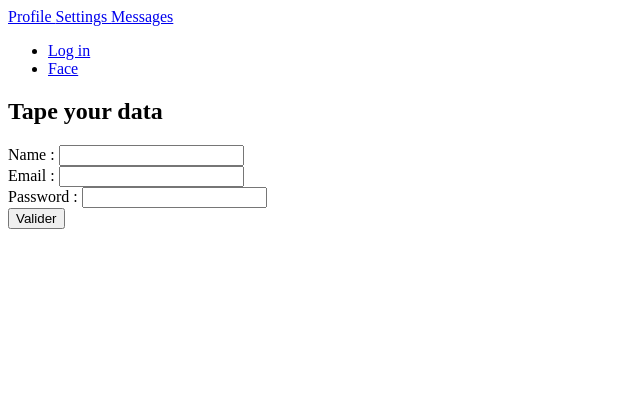
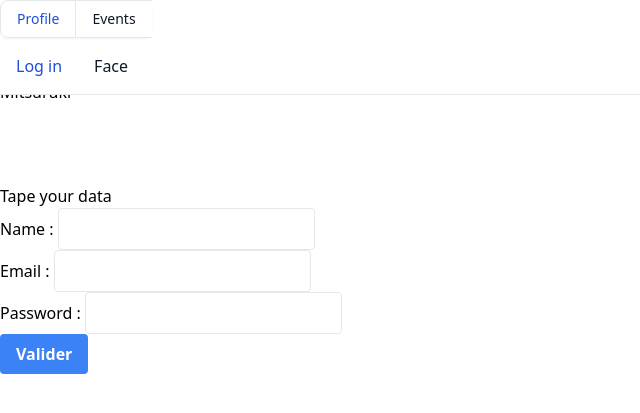
Before and after one commit to vsilvanska/mitsu_projet, a Flask app: page /reg in a window 1280 px wide. Shown: the top 413 px of the page, without its empty margins (0-640 px from the left). Run offline with Flask 3, Linux system fonts and the light colour scheme.

Commit message:
wow, j'ai pas tout cassé

```diff
--- a/app.py
+++ b/app.py
@@ -31,6 +31,8 @@ def home():
     return render_template("base.html", title="Mitsuruki")
 
 
+
+
 @app.route("/reg", methods=['GET', 'POST'])
 def reg():
     if request.method == 'GET':
@@ -59,12 +61,18 @@ def reg():
         return redirect('/profile')
 
 @app.route('/profile')
-def submitted():
+def profile():
     return render_template('profile.html',
                            name=session['name'],
                            email=session['email'],
                            prenom=session['password'],
                            )
 
+
+@app.route("/events")
+def events():
+    return render_template("events.html")
+
+
 if __name__ == '__main__':
 	app.run(debug=True)
--- a/static/dist/output.css
+++ b/static/dist/output.css
@@ -742,6 +742,10 @@ video {
   margin-top: 1rem;
 }
 
+.mt-auto {
+  margin-top: auto;
+}
+
 .block {
   display: block;
 }
@@ -1015,6 +1019,11 @@ video {
   background-color: rgb(255 255 255 / 0.3);
 }
 
+.object-left {
+  -o-object-position: left;
+     object-position: left;
+}
+
 .p-1 {
   padding: 0.25rem;
 }
@@ -1155,11 +1164,6 @@ video {
 .text-gray-900 {
   --tw-text-opacity: 1;
   color: rgb(17 24 39 / var(--tw-text-opacity));
-}
-
-.text-pink-300 {
-  --tw-text-opacity: 1;
-  color: rgb(249 168 212 / var(--tw-text-opacity));
 }
 
 .text-white {
--- a/templates/base.html
+++ b/templates/base.html
@@ -3,30 +3,32 @@
 <head>
     <meta charset="UTF-8">
     <meta name="viewport" content="width=device-width, initial-scale=1.0">
-    <title>{% block title %}{{ title }}{% endblock title %}</title>
+    <title>{% block title %}{% endblock %}</title>
     <link rel="stylesheet" href="{{ url_for('static', filename='dist/output.css') }}">
 </head>
-<body class ="bg-blue-700">
-    {% block content %}
+<body>
     <nav class="bg-white dark:bg-gray-900 fixed w-full z-20 top-0 start-0 border-b border-gray-200 dark:border-gray-600">
-        <!-- Navigation content -->
-        <div class="max-w-screen-xl flex flex-wrap items-center justify-between mx-auto p-4">
+        <div class="inline-flex rounded-md shadow-sm">
+            <a href="{{ url_for('profile') }}" aria-current="page" class="px-4 py-2 text-sm font-medium text-blue-700 bg-white border border-gray-200 rounded-s-lg hover:bg-gray-100 focus:z-10 focus:ring-2 focus:ring-blue-700 focus:text-blue-700 dark:bg-gray-800 dark:border-gray-700 dark:text-white dark:hover:text-white dark:hover:bg-gray-700 dark:focus:ring-blue-500 dark:focus:text-white">
+            Profile
+            </a>
+            <a href="{{ url_for('events') }}"class="px-4 py-2 text-sm font-medium text-gray-900 bg-white border-t border-b border-gray-200 hover:bg-gray-100 hover:text-blue-700 focus:z-10 focus:ring-2 focus:ring-blue-700 focus:text-blue-700 dark:bg-gray-800 dark:border-gray-700 dark:text-white dark:hover:text-white dark:hover:bg-gray-700 dark:focus:ring-blue-500 dark:focus:text-white">
+            Events
+            </a>
+        </div>
+        <div class="max-w-screen-xl flex flex-wrap items-center justify-between mx-auto p-4 ">
             <div class="items-center justify-between hidden w-full md:flex md:w-auto md:order-1" id="navbar-sticky">
                 <ul class="flex flex-col p-4 md:p-0 mt-4 font-medium border border-gray-100 rounded-lg bg-gray-50 md:space-x-8 rtl:space-x-reverse md:flex-row md:mt-0 md:border-0 md:bg-white dark:bg-gray-800 md:dark:bg-gray-900 dark:border-gray-700">
                     <li>
-                        <a href="{{ url_for('reg') }}" class="block py-2 px-3 text-pink-300 bg-blue-700 rounded md:bg-transparent md:text-blue-700 md:p-0 md:dark:text-blue-500" aria-current="page">Log in</a>
+                        <a href="{{ url_for('reg') }}" class="block py-2 px-3 text-white bg-blue-700 rounded md:bg-transparent md:text-blue-700 md:p-0 md:dark:text-blue-500" aria-current="page">Log in</a>
                     </li>
                     <li>
-                        <a href="{{ url_for('index') }}" class="block py-2 px-3 text-pink-300 rounded hover:bg-gray-100 md:hover:bg-transparent md:hover:text-blue-700 md:p-0 md:dark:hover:text-blue-500 dark:text-white dark:hover:bg-gray-700 dark:hover:text-white md:dark:hover:bg-transparent dark:border-gray-700">Face</a>
+                        <a href="{{ url_for('index') }}" class="block py-2 px-3 text-gray-900 rounded hover:bg-gray-100 md:hover:bg-transparent md:hover:text-blue-700 md:p-0 md:dark:hover:text-blue-500 dark:text-white dark:hover:bg-gray-700 dark:hover:text-white md:dark:hover:bg-transparent dark:border-gray-700">Face</a>
                     </li>
                 </ul>
             </div>
         </div>
     </nav>
-    <h1>Welcome to {{ title }}!</h1>
-    <footer class="bg-white rounded-lg shadow m-4 dark:bg-gray-800">
-        <!-- Footer content -->
-    </footer>
-    {% endblock content %}
+    {% block content %}{% endblock %}
 </body>
 </html>
--- a/templates/reg.html
+++ b/templates/reg.html
@@ -1,33 +1,7 @@
-<!DOCTYPE html>
-<html lang="en">
-<head>
-    <meta charset="UTF-8">
-    <title>Mitsuruki</title>
-</head>
-<body>
-    <nav class="bg-white dark:bg-gray-900 fixed w-full z-20 top-0 start-0 border-b border-gray-200 dark:border-gray-600">
-        <div class="inline-flex rounded-md shadow-sm">
-            <a href="#" aria-current="page" class="px-4 py-2 text-sm font-medium text-blue-700 bg-white border border-gray-200 rounded-s-lg hover:bg-gray-100 focus:z-10 focus:ring-2 focus:ring-blue-700 focus:text-blue-700 dark:bg-gray-800 dark:border-gray-700 dark:text-white dark:hover:text-white dark:hover:bg-gray-700 dark:focus:ring-blue-500 dark:focus:text-white">
-            Profile
-            </a>
-            <a href="#" class="px-4 py-2 text-sm font-medium text-gray-900 bg-white border-t border-b border-gray-200 hover:bg-gray-100 hover:text-blue-700 focus:z-10 focus:ring-2 focus:ring-blue-700 focus:text-blue-700 dark:bg-gray-800 dark:border-gray-700 dark:text-white dark:hover:text-white dark:hover:bg-gray-700 dark:focus:ring-blue-500 dark:focus:text-white">
-            Settings
-            </a>
-            <a href="#" class="px-4 py-2 text-sm font-medium text-gray-900 bg-white border border-gray-200 rounded-e-lg hover:bg-gray-100 hover:text-blue-700 focus:z-10 focus:ring-2 focus:ring-blue-700 focus:text-blue-700 dark:bg-gray-800 dark:border-gray-700 dark:text-white dark:hover:text-white dark:hover:bg-gray-700 dark:focus:ring-blue-500 dark:focus:text-white">
-            Messages
-            </a>
-        </div>
-        <div class="max-w-screen-xl flex flex-wrap items-center justify-between mx-auto p-4">
-            <div class="items-center justify-between hidden w-full md:flex md:w-auto md:order-1" id="navbar-sticky">
-                <ul class="flex flex-col p-4 md:p-0 mt-4 font-medium border border-gray-100 rounded-lg bg-gray-50 md:space-x-8 rtl:space-x-reverse md:flex-row md:mt-0 md:border-0 md:bg-white dark:bg-gray-800 md:dark:bg-gray-900 dark:border-gray-700">
-                    <li>
-                        <a href="{{ url_for('reg') }}" class="block py-2 px-3 text-white bg-blue-700 rounded md:bg-transparent md:text-blue-700 md:p-0 md:dark:text-blue-500" aria-current="page">Log in</a>
-                    </li>
-                    <li>
-                        <a href="{{ url_for('index') }}" class="block py-2 px-3 text-gray-900 rounded hover:bg-gray-100 md:hover:bg-transparent md:hover:text-blue-700 md:p-0 md:dark:hover:text-blue-500 dark:text-white dark:hover:bg-gray-700 dark:hover:text-white md:dark:hover:bg-transparent dark:border-gray-700">Face</a>
-                    </li>
-                </ul>
-            </div>
+{% extends 'base.html' %}
+{% block content %}
+    <div class="container mx-auto mt-20">
+         <h1>{% block title %}Mitsuruki{% endblock %}</h1>
     </div>
     <div class="container mx-auto mt-20">
         <h1>Tape your data </h1>
@@ -51,6 +25,4 @@
         </div>
         </form>
     </div>
-    </nav>
-</body>
-</html>
+{% endblock %}
```
Also changed, not shown: templates/events copy.html (added, +70 -0 lines), templates/events.html (+18 -12 lines), templates/index.html (+4 -36 lines), templates/profile.html (+6 -11 lines). Lines whose indentation alone changed are shown as unchanged.
